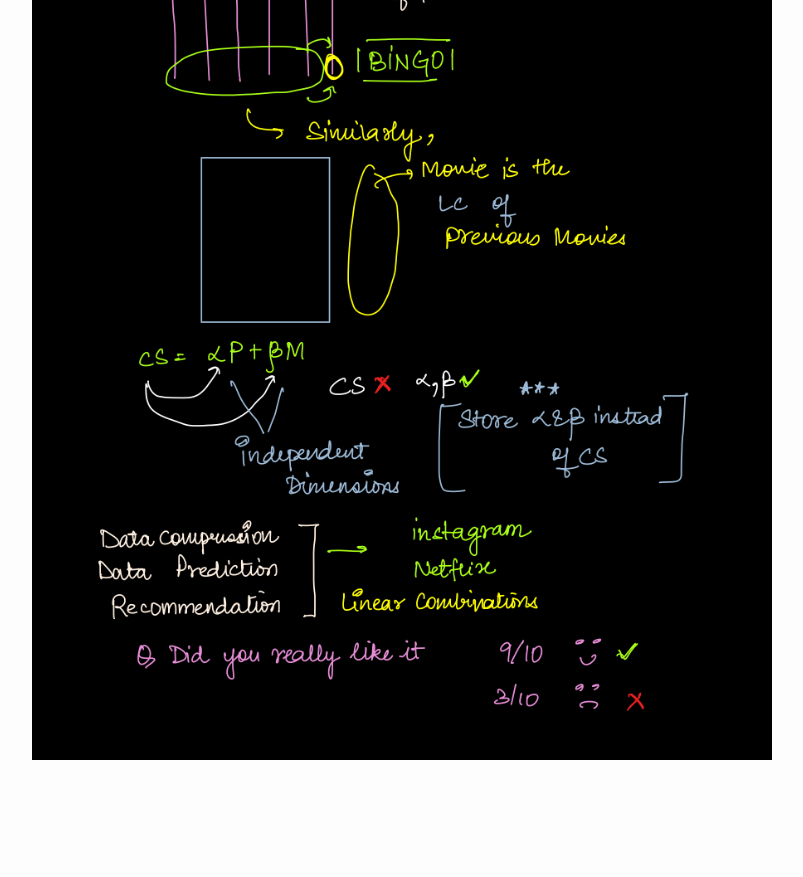
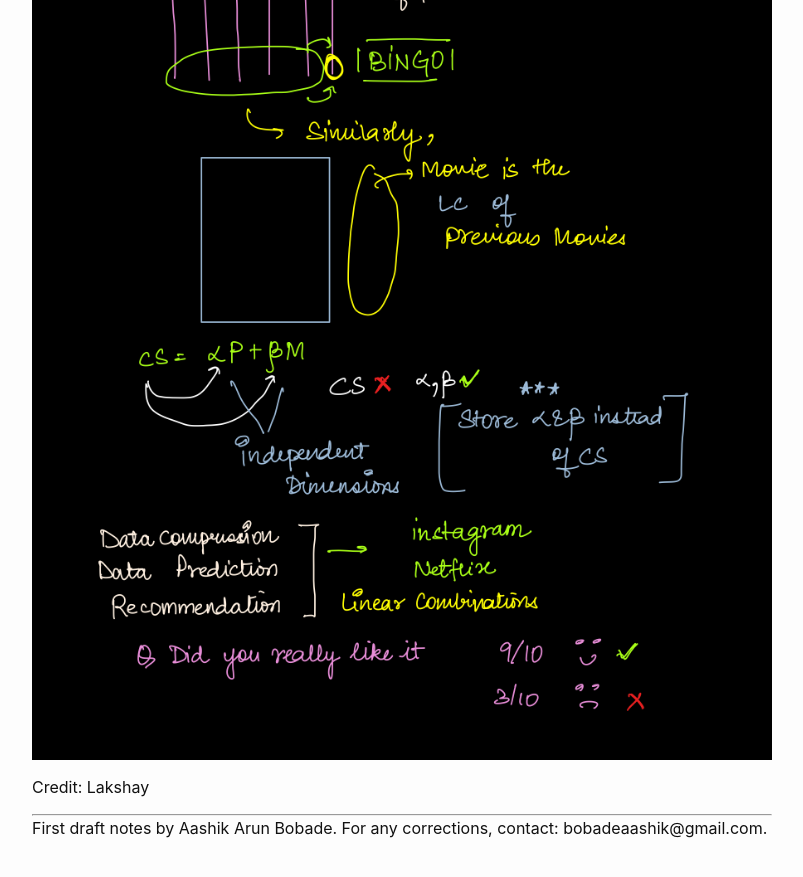
Before and after one commit to sudarshansudarshan/cs503, a Jekyll site: the page built from Galaxy.md, in a window 1280 px wide and 900 px high, scrolled down 9009 px. Shown: the top 877 px of the window, without its empty margins (238-1041 px from the left). Built offline with Jekyll 4.4.1, drawn with Linux system fonts in a browser that asks for light colours; formulas are drawn with MathJax 3; before the commit the page ends 9829 px from its top, so only the background shows below that.

Commit message:
Update Galaxy.md

```diff
--- a/Galaxy.md
+++ b/Galaxy.md
@@ -118,3 +118,11 @@ You see how everything falls into place, right? But here's a critical point: thi
 ![QR Factorization](/machinelearning/assets/images/note3.png)
 
 ![QR Factorization](/machinelearning/assets/images/note4.png)
+
+Credit: Lakshay
+
+
+
+---
+
+First draft notes by Aashik Arun Bobade. For any corrections, contact: bobadeaashik@gmail.com.
```
